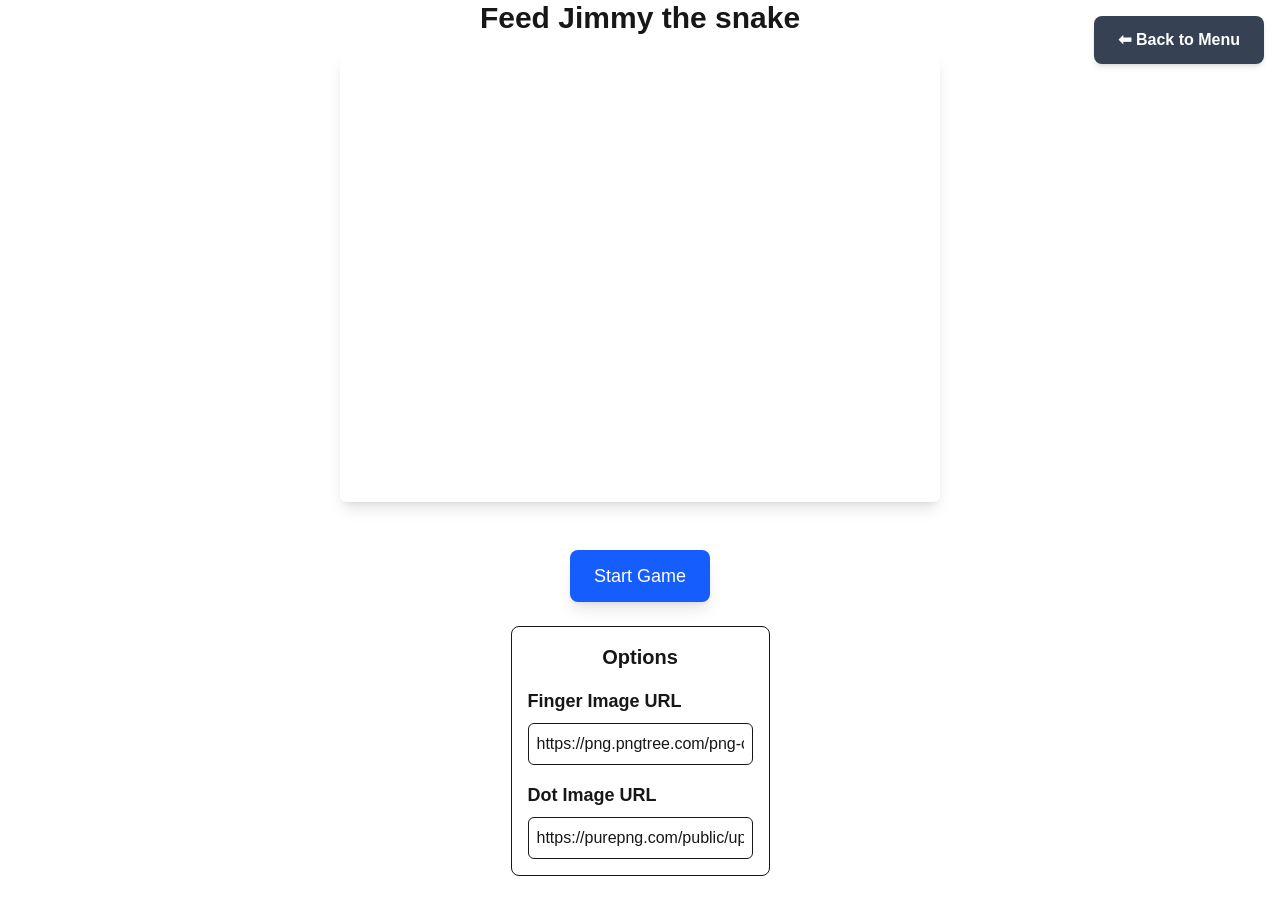
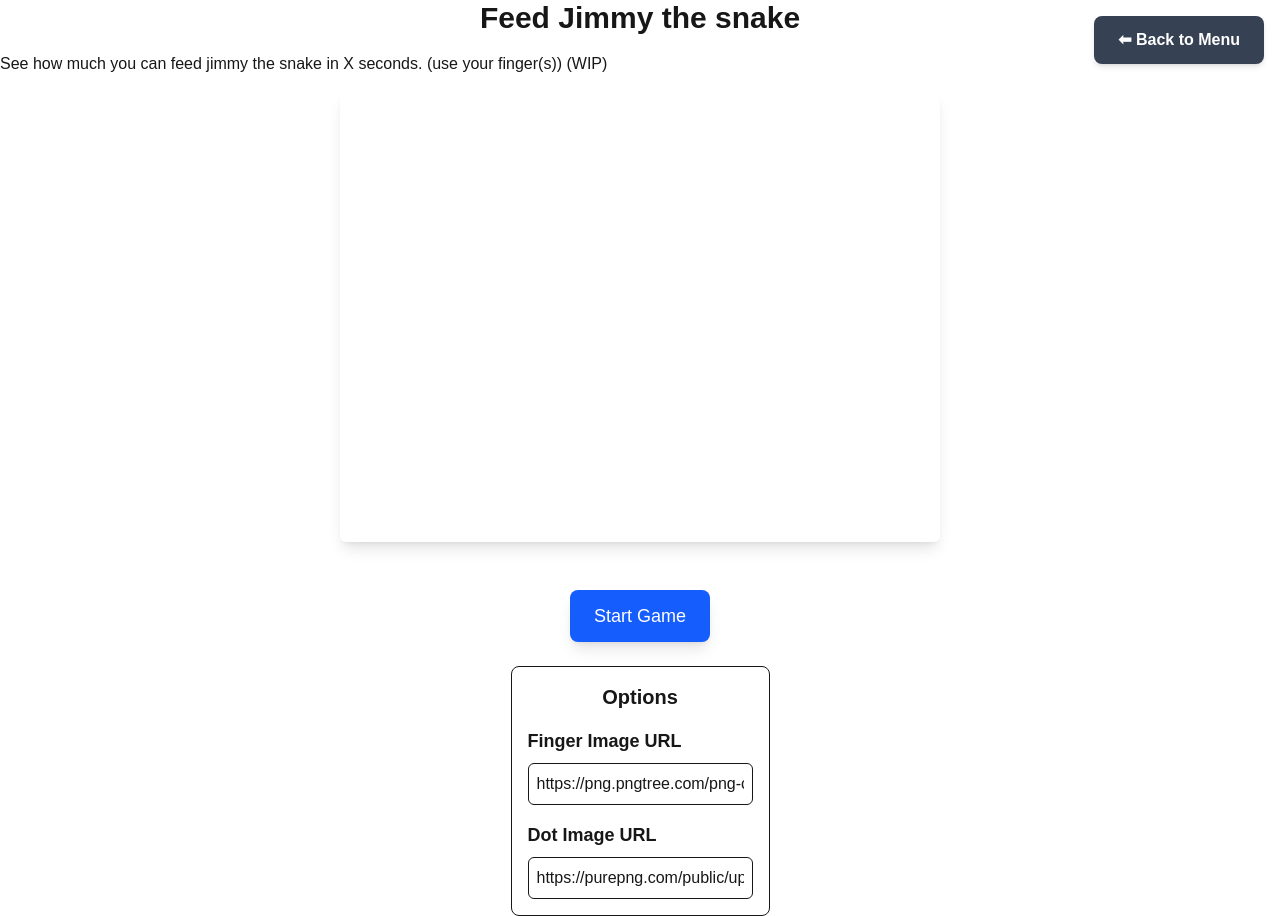
Before and after one commit to JonHX/Gamehub-nextjs, a Next.js app: page /feedjimmy in a window 1280 px wide. Before the commit the page ends 876 px from the top, so only its background shows below. Built offline with nearby package versions, Linux system fonts and the light colour scheme; no server answers.

Commit message:
Updating to add back button

```diff
--- a/src/app/feedjimmy/page.tsx
+++ b/src/app/feedjimmy/page.tsx
@@ -5,6 +5,8 @@ export default function Home() {
   return (
     <main>
         <h1 className="text-center text-3xl font-bold mb-4">Feed Jimmy the snake</h1>
+        <p className="mb-4">See how much you can feed jimmy the snake in X seconds. (use your finger(s)) (WIP)</p>
+        <h2></h2>
         <PoseDectector />
         <Link
             href="/"
```
